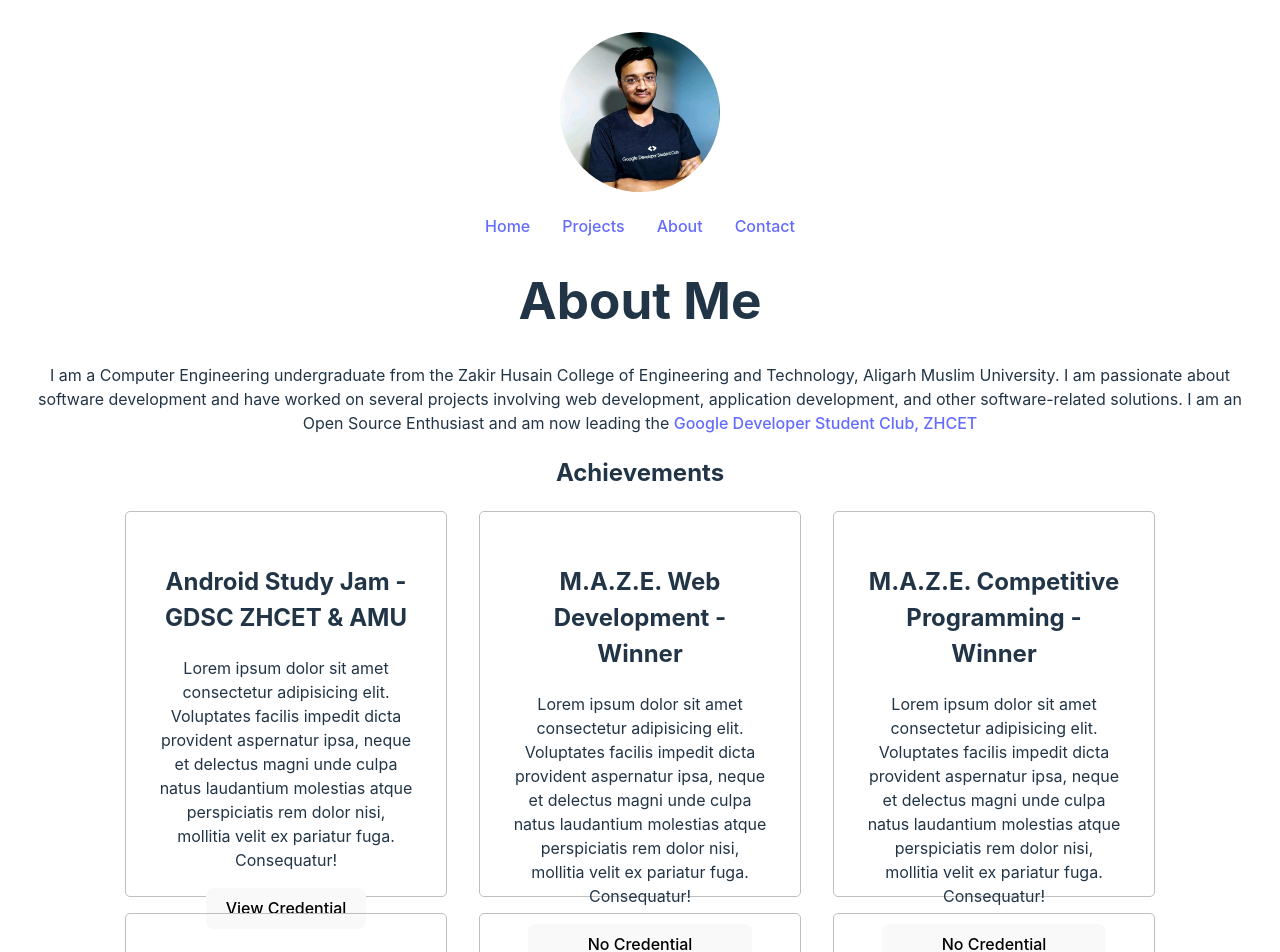
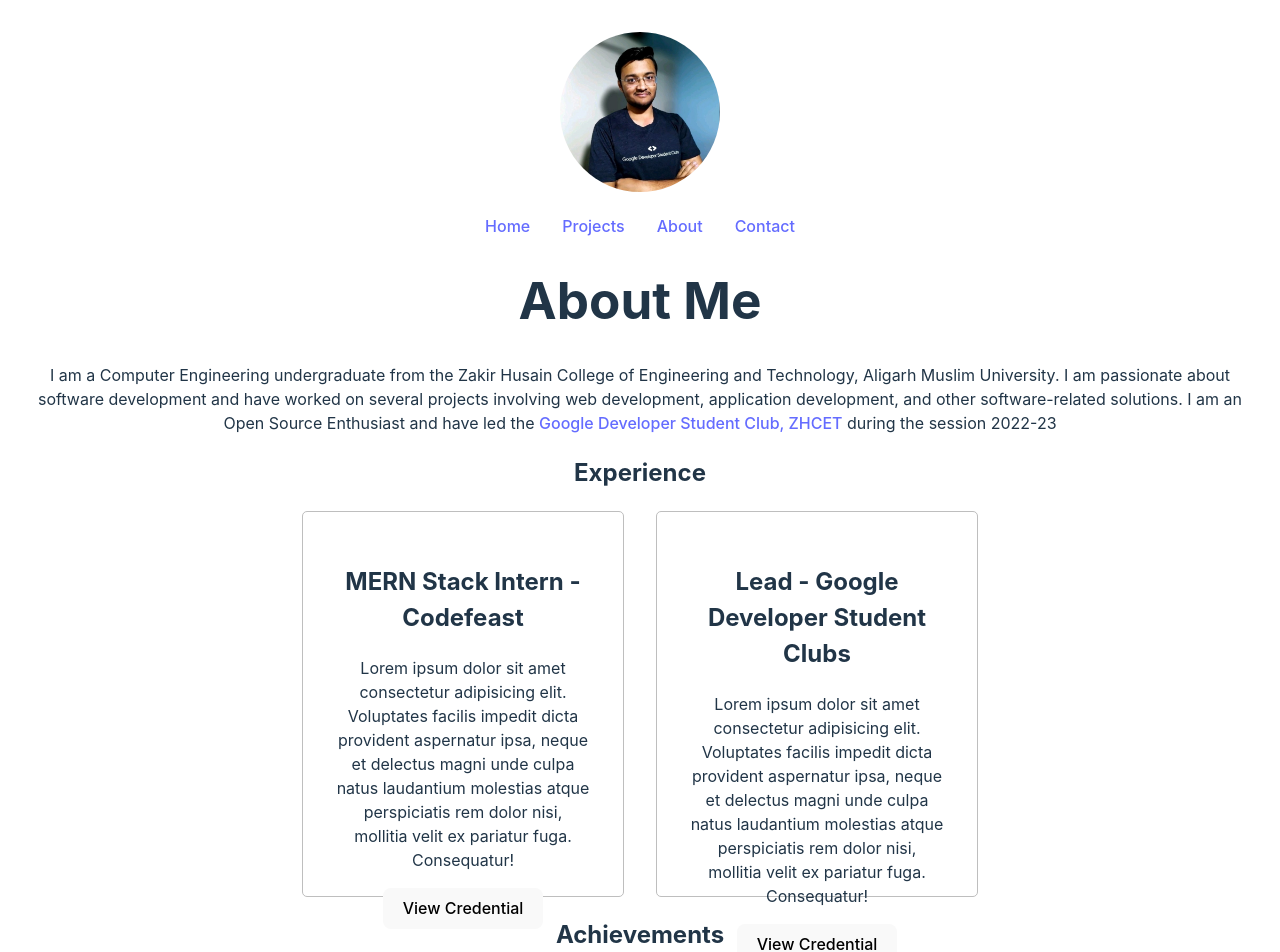
Before and after one commit to SumirVats2003/portfolio-react, a React (Vite) app: page /about in a window 1280 px wide. Shown: the top 952 px of the page. Built offline with nearby package versions, Linux system fonts and the light colour scheme.

Commit message:
Added Experience section

```diff
--- a/src/Components/About.jsx
+++ b/src/Components/About.jsx
@@ -9,50 +9,66 @@ function About() {
     <>
       <Navbar />
       <h1>About Me</h1>
-      <div className="about">
+      <div className='about'>
         I am a Computer Engineering undergraduate from the Zakir Husain College
         of Engineering and Technology, Aligarh Muslim University. I am
         passionate about software development and have worked on several
         projects involving web development, application development, and other
-        software-related solutions. I am an Open Source Enthusiast and am now
-        leading the&nbsp;
+        software-related solutions. I am an Open Source Enthusiast and have led
+        the&nbsp;
         <Link
-          to="https://gdsc.community.dev/zakir-husain-college-of-engineering-and-technology-aligarh/"
-          target="_blank"
+          to='https://gdsc.community.dev/zakir-husain-college-of-engineering-and-technology-aligarh/'
+          target='_blank'
         >
           Google Developer Student Club, ZHCET
-        </Link>
+        </Link>{" "}
+        during the session 2022-23
       </div>
-      <div className="achievments">
-        <h2>Achievements</h2>
-        <div className="cards">
+      <div className='experience'>
+        <h2>Experience</h2>
+        <div className='cards'>
           <Card
-            head="Android Study Jam - GDSC ZHCET & AMU"
-            body="Lorem ipsum dolor sit amet consectetur adipisicing elit. Voluptates facilis impedit dicta provident aspernatur ipsa, neque et delectus magni unde culpa natus laudantium molestias atque perspiciatis rem dolor nisi, mollitia velit ex pariatur fuga. Consequatur!"
+            head='MERN Stack Intern - Codefeast'
+            body='Lorem ipsum dolor sit amet consectetur adipisicing elit. Voluptates facilis impedit dicta provident aspernatur ipsa, neque et delectus magni unde culpa natus laudantium molestias atque perspiciatis rem dolor nisi, mollitia velit ex pariatur fuga. Consequatur!'
             showBtn={true}
           />
           <Card
-            head="M.A.Z.E. Web Development - Winner"
-            body="Lorem ipsum dolor sit amet consectetur adipisicing elit. Voluptates facilis impedit dicta provident aspernatur ipsa, neque et delectus magni unde culpa natus laudantium molestias atque perspiciatis rem dolor nisi, mollitia velit ex pariatur fuga. Consequatur!"
-          />
-          <Card
-            head="M.A.Z.E. Competitive Programming - Winner"
-            body="Lorem ipsum dolor sit amet consectetur adipisicing elit. Voluptates facilis impedit dicta provident aspernatur ipsa, neque et delectus magni unde culpa natus laudantium molestias atque perspiciatis rem dolor nisi, mollitia velit ex pariatur fuga. Consequatur!"
+            head='Lead - Google Developer Student Clubs'
+            body='Lorem ipsum dolor sit amet consectetur adipisicing elit. Voluptates facilis impedit dicta provident aspernatur ipsa, neque et delectus magni unde culpa natus laudantium molestias atque perspiciatis rem dolor nisi, mollitia velit ex pariatur fuga. Consequatur!'
+            showBtn={true}
           />
         </div>
-        <div className="cards">
+      </div>
+      <div className='achievments'>
+        <h2>Achievements</h2>
+        <div className='cards'>
           <Card
-            head="Date-a-Thon (PROMETEO3.0 IIT Jodhpur) - 5th Rank"
-            body="Lorem ipsum dolor sit amet consectetur adipisicing elit. Voluptates facilis impedit dicta provident aspernatur ipsa, neque et delectus magni unde culpa natus laudantium molestias atque perspiciatis rem dolor nisi, mollitia velit ex pariatur fuga. Consequatur!"
-          />
-          <Card
-            head="Express Essential Training - LinkedIn Learning"
-            body="Lorem ipsum dolor sit amet consectetur adipisicing elit. Voluptates facilis impedit dicta provident aspernatur ipsa, neque et delectus magni unde culpa natus laudantium molestias atque perspiciatis rem dolor nisi, mollitia velit ex pariatur fuga. Consequatur!"
+            head='Android Study Jam - GDSC ZHCET & AMU'
+            body='Lorem ipsum dolor sit amet consectetur adipisicing elit. Voluptates facilis impedit dicta provident aspernatur ipsa, neque et delectus magni unde culpa natus laudantium molestias atque perspiciatis rem dolor nisi, mollitia velit ex pariatur fuga. Consequatur!'
             showBtn={true}
           />
           <Card
-            head="Vercera Software Hackathon 2023 - 3rd Rank"
-            body="Lorem ipsum dolor sit amet consectetur adipisicing elit. Voluptates facilis impedit dicta provident aspernatur ipsa, neque et delectus magni unde culpa natus laudantium molestias atque perspiciatis rem dolor nisi, mollitia velit ex pariatur fuga. Consequatur!"
+            head='M.A.Z.E. Web Development - Winner'
+            body='Lorem ipsum dolor sit amet consectetur adipisicing elit. Voluptates facilis impedit dicta provident aspernatur ipsa, neque et delectus magni unde culpa natus laudantium molestias atque perspiciatis rem dolor nisi, mollitia velit ex pariatur fuga. Consequatur!'
+          />
+          <Card
+            head='M.A.Z.E. Competitive Programming - Winner'
+            body='Lorem ipsum dolor sit amet consectetur adipisicing elit. Voluptates facilis impedit dicta provident aspernatur ipsa, neque et delectus magni unde culpa natus laudantium molestias atque perspiciatis rem dolor nisi, mollitia velit ex pariatur fuga. Consequatur!'
+          />
+        </div>
+        <div className='cards'>
+          <Card
+            head='Date-a-Thon (PROMETEO3.0 IIT Jodhpur) - 5th Rank'
+            body='Lorem ipsum dolor sit amet consectetur adipisicing elit. Voluptates facilis impedit dicta provident aspernatur ipsa, neque et delectus magni unde culpa natus laudantium molestias atque perspiciatis rem dolor nisi, mollitia velit ex pariatur fuga. Consequatur!'
+          />
+          <Card
+            head='Express Essential Training - LinkedIn Learning'
+            body='Lorem ipsum dolor sit amet consectetur adipisicing elit. Voluptates facilis impedit dicta provident aspernatur ipsa, neque et delectus magni unde culpa natus laudantium molestias atque perspiciatis rem dolor nisi, mollitia velit ex pariatur fuga. Consequatur!'
+            showBtn={true}
+          />
+          <Card
+            head='Vercera Software Hackathon 2023 - 3rd Rank'
+            body='Lorem ipsum dolor sit amet consectetur adipisicing elit. Voluptates facilis impedit dicta provident aspernatur ipsa, neque et delectus magni unde culpa natus laudantium molestias atque perspiciatis rem dolor nisi, mollitia velit ex pariatur fuga. Consequatur!'
           />
         </div>
       </div>
--- a/src/Components/Home.jsx
+++ b/src/Components/Home.jsx
@@ -7,9 +7,10 @@ function Home() {
     <>
       <h1 className='head'>Sumir Vats</h1>
       <div className='intro'>
-        Computer Engineering Undergraduate | Open Source Enthusiast |
-        Lead@GDSC_ZHCET | Web and App Developer | Music and Singing
+        Computer Engineering Undergraduate | Open Source Enthusiast | Web and
+        App Developer | Music and Singing
       </div>
+
       <div className='links'>
         <ul>
           <li>
--- a/src/Components/Projects.jsx
+++ b/src/Components/Projects.jsx
@@ -7,9 +7,12 @@ function Projects() {
     <>
       <Navbar />
       <h1>My Projects</h1>
-      <div className="intro">
+      <div className='intro'>
         This page is under construction. View{" "}
-        <a href="https://github.com/SumirVats2003">Github</a> till then {`:)`}
+        <a href='https://github.com/SumirVats2003' target='_blank'>
+          Github
+        </a>{" "}
+        till then {`:)`}
       </div>
     </>
   );
```
